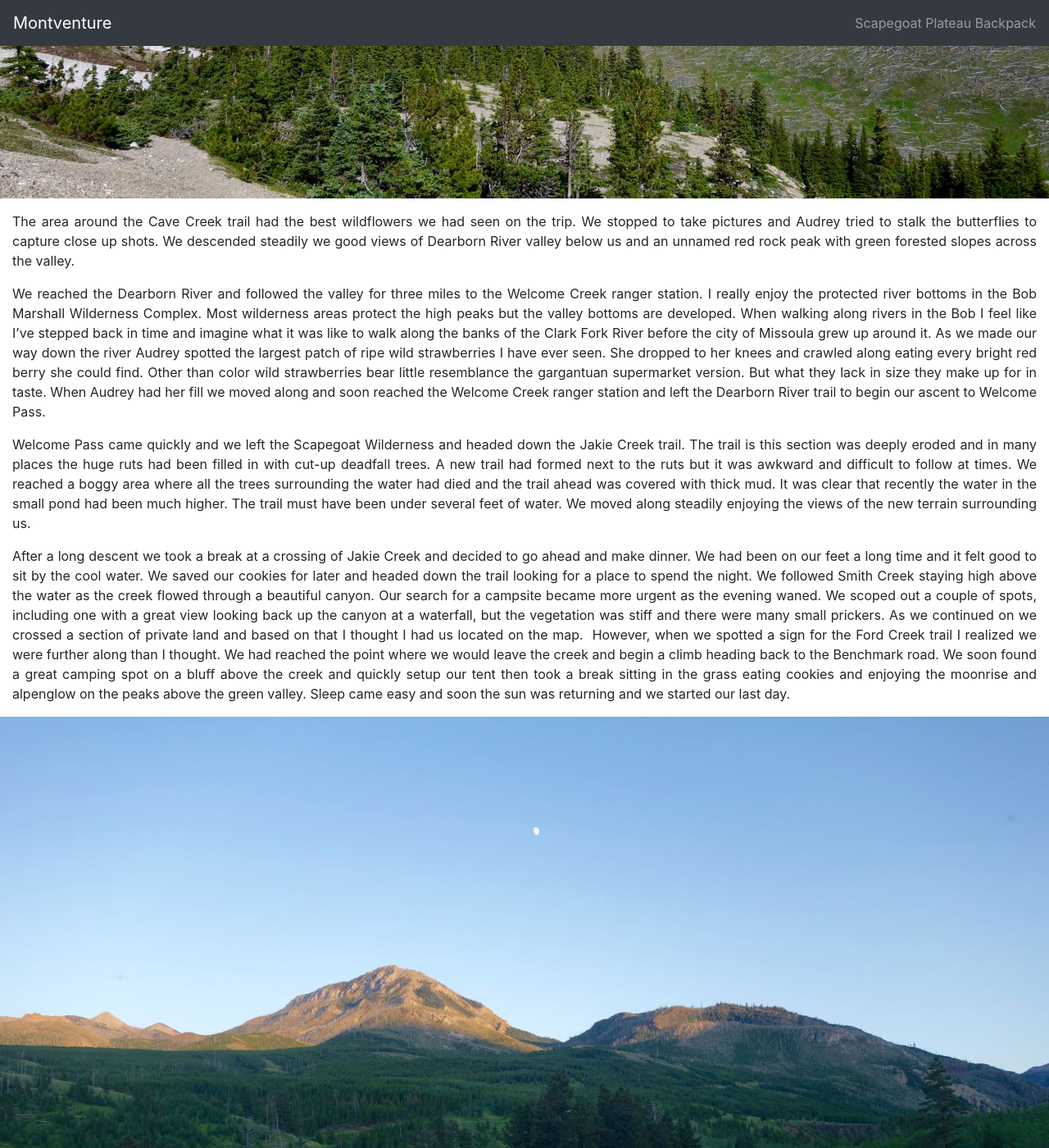
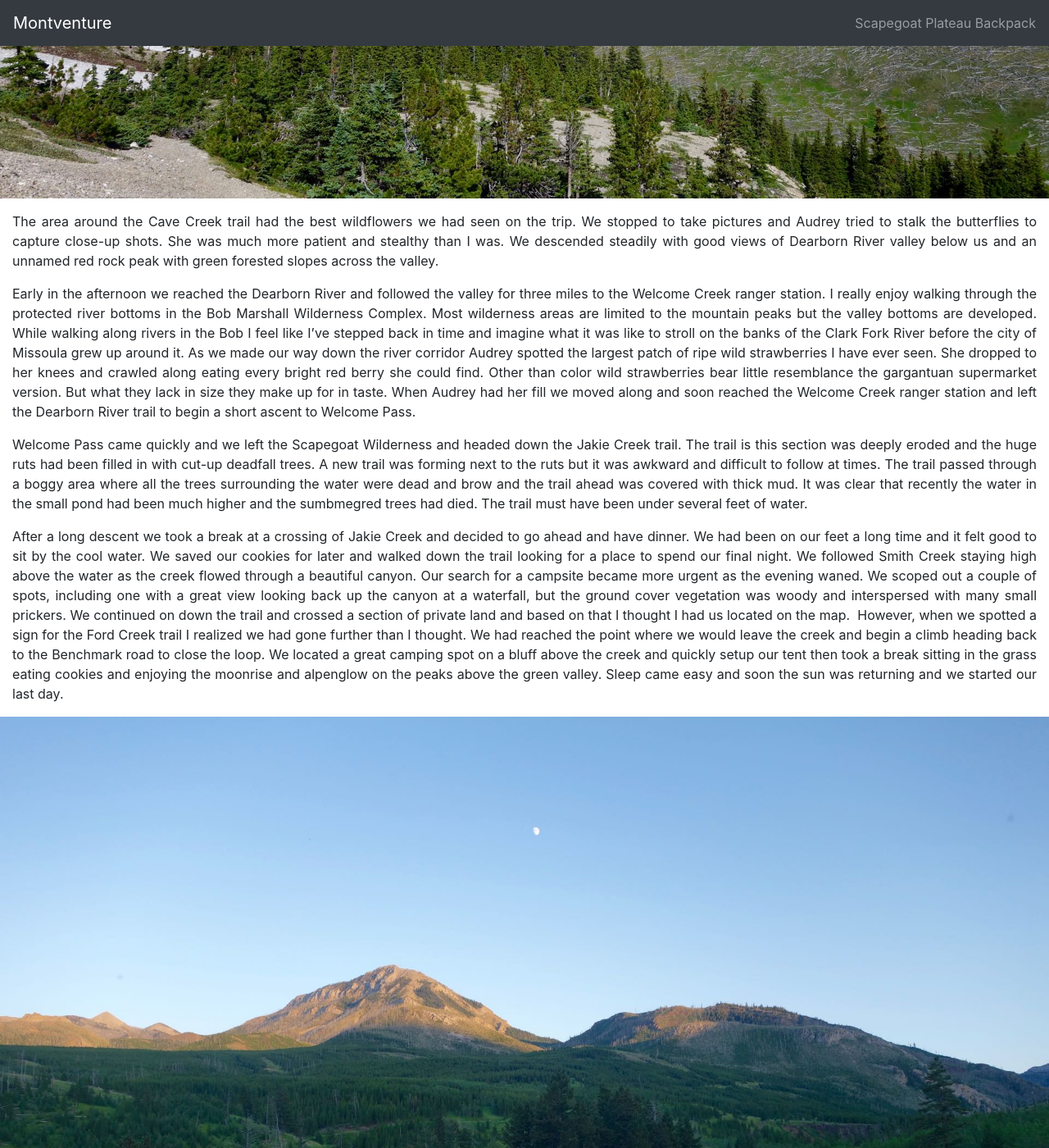
Before and after one commit to aaron/montventure, a Jekyll site: the page built from _posts/2018-07-23-scapegoat-plateau-backpack.md, in a window 1280 px wide and 1400 px high, scrolled down 8172 px. Shown: the whole window at 82% size. Built offline with Jekyll 4.4.1, drawn with Linux system fonts in a browser that asks for light colours; some of the changed text lies outside the part shown.

Commit message:
completed edits

```diff
--- a/_posts/2018-07-23-scapegoat-plateau-backpack.md
+++ b/_posts/2018-07-23-scapegoat-plateau-backpack.md
@@ -46,11 +46,9 @@ Audrey was justifiably concerned about our planned descent route down into the G
 
 As we descended toward the cliffs we spotted cairns confirming our course and we soon spotted the dirt path on the valley wall. Thankfully, when we reached the high traverse the trail was well worn-in from use over the last couple of years. It was not dangerous, but certainly kept us focused. In places the trail crossed a steep earthen slope that funneled down to a drop over the cliff below. A stumble here could end badly. We proceeded carefully and were soon dropped down a steep slope, crossed a creek, and rejoined an official trail. We made good time walking down the Green Fork valley and took a short side trip to swim in a small unnamed lake. Waterfalls were emanating from the cliff walls in the distance making a dramatic demonstration of what happens to the water that disappears into the ground on the plateau.
 
-{% comment %} -- edited to here -- {% endcomment %}
-
 {% include image.html image="green-fork.jpg" %}
 
-From the lake we climbed up a trail heading for Halfmoon Basin. After a long day on our feet the climb up to the ridge seemed to drag on. But we were both in good spirits and were rewarded with views of the vertical cliff walls as we descended down to Halfmoon Creek. This is a popular area and I thought we would encounter our first people of the trip but was quite surprised to find the established camp sites all empty. We found a quiet place by the creek and made dinner before deciding if we would camp or continue farther up the trail. We took our time eating, re-filled our water, and then decided to walk a bit more. With dinner done and full water bottles we were free to camp anywhere that looked like a nice spot. We left the creek and entered a burned area where the trees were completely absent allowing for great views of the Halfmoon Park cliffs with the sun descending behind them. Just short of the pass we spotted an amazing site in a small meadow just below the cliffs. The area was surrounded by burned snags but with our tent in the middle of the little clearing it was unlikely that any of them would reach us if they fell. It was a warm and breezy night and we both slept well.
+From the lake we climbed up a trail over a ridge to reach Halfmoon Basin. After a long day on our feet the climb up to the ridge seemed to drag on. But we were both in good spirits and were rewarded with views of the vertical cliff walls as we descended down to Halfmoon Creek. This is a popular area and I thought we would encounter our first people of the trip but was quite surprised to find the established camp sites all empty. We left the tail and picked out a quiet place by the creek to take a break and made dinner before deciding if we would camp or continue farther up the trail. We took our time eating, re-filled our water, and then decided to walk a bit more. With dinner done and full water bottles we were free to camp anywhere that looked like a nice spot. We left the creek and entered a burned area no standing trees allowing for great views of the Halfmoon Park cliffs with the sun descending behind them. Just short of the pass we spotted an idyllic site in a small meadow just below the cliffs. The meadow was surrounded by burned snags but with our tent in the middle of the little clearing it was unlikely that any of them would reach us if they fell. It was a warm and breezy night and we both slept well.
 
 <div class="row no-gutters">
   <div class="col-md-6">
@@ -61,28 +59,28 @@ From the lake we climbed up a trail heading for Halfmoon Basin. After a long day
   </div>
 </div>
 
-Each morning we seemed to get more efficient with packing up and getting started. This morning we decided to start walking and take a break for breakfast down the trail. From the pass right above our campsite we had excellent views of the cliff walls in both directions. We passed a junction for the Dearborn river trail and found a pleasant rock in the sunshine to have breakfast and coffee. We took our time but when we started packing up to go Audrey gave me a hard time for taking so long with my backpack. I finally pulled it together and then quickly jumped up to strap my pack on as fast as could. As soon as I was finished I said to Audrey, "WHAT IS TAKING YOU SO LONG?", and we both got a good laugh out of it.
+Each morning we seemed to get more efficient with packing up and getting started. On our fourth morning we decided to start walking and take a break for breakfast somewhere down the trail. From the pass right above our campsite we had excellent views of the cliff walls extending in both directions. We passed a junction for the Dearborn river trail and found a pleasant rock in the sunshine to have breakfast and coffee. We took our time but when we started packing up to go Audrey gave me a hard time for taking so long with my backpack. I finally pulled it together and then quickly jumped up to strap my pack on as fast as could. As soon as I was finished I said to Audrey, "WHAT IS TAKING YOU SO LONG?", and we both got a good laugh out of it.
 
-As the trail turned toward the north to circle around a ridge we had excellent views of the plateau cliffs capped by Scapegoat Mountain. We stopped several times to take pictures and it seemed like each spot was better than the last. We stopped to take a short break and consult the map. We soon discovered the junction with the Cave Creek trail was near and then looked up and  spotted a solo backpacker heading down it a short distance away. He was the first person we had seen in three days but his back was to us and as far as we know he did not know we were there.
+As the trail turned toward the north to traverse around a ridge we had excellent views of the plateau cliffs capped by Scapegoat Mountain. We stopped several times to take pictures and it seemed like each spot was better than the last. On the far side of the ridge we stopped to take a short break and consult the map and discovered the junction with the Cave Creek trail was near. We heard something, glanced up, and  spotted a solo backpacker heading away from us down he adjoining trail a short distance away. This was the first person we had seen since we left the car and his back was to us so I doubt he had any idea we were there.
 
 <div>
   {% include image.html image="cliffs-and-mountain.jpg" %}
 </div>
 
-The area around the Cave Creek trail had the best wildflowers we had seen on the trip. We stopped to take pictures and Audrey tried to stalk the butterflies to capture close up shots. We descended steadily we good views of Dearborn River valley below us and an unnamed red rock peak with green forested slopes across the valley.
+The area around the Cave Creek trail had the best wildflowers we had seen on the trip. We stopped to take pictures and Audrey tried to stalk the butterflies to capture close-up shots. She was much more patient and stealthy than I was. We descended steadily with good views of Dearborn River valley below us and an unnamed red rock peak with green forested slopes across the valley.
 
-We reached the Dearborn River and followed the valley for three miles to the Welcome Creek ranger station. I really enjoy the protected river bottoms in the Bob Marshall Wilderness Complex. Most wilderness areas protect the high peaks but the valley bottoms are developed. When walking along rivers in the Bob I feel like I've stepped back in time and imagine what it was like to walk along the banks of the Clark Fork River before the city of Missoula grew up around it. As we made our way down the river Audrey spotted the largest patch of ripe wild strawberries I have ever seen. She dropped to her knees and crawled along eating every bright red berry she could find. Other than color wild strawberries bear little resemblance the gargantuan supermarket version. But what they lack in size they make up for in taste. When Audrey had her fill we moved along and soon reached the Welcome Creek ranger station and left the Dearborn River trail to begin our ascent to Welcome Pass.
+Early in the afternoon we reached the Dearborn River and followed the valley for three miles to the Welcome Creek ranger station. I really enjoy walking through the protected river bottoms in the Bob Marshall Wilderness Complex. Most wilderness areas are limited to the mountain peaks but the valley bottoms are developed. While walking along rivers in the Bob I feel like I've stepped back in time and imagine what it was like to stroll on the banks of the Clark Fork River before the city of Missoula grew up around it. As we made our way down the river corridor Audrey spotted the largest patch of ripe wild strawberries I have ever seen. She dropped to her knees and crawled along eating every bright red berry she could find. Other than color wild strawberries bear little resemblance the gargantuan supermarket version. But what they lack in size they make up for in taste. When Audrey had her fill we moved along and soon reached the Welcome Creek ranger station and left the Dearborn River trail to begin a short ascent to Welcome Pass.
 
-Welcome Pass came quickly and we left the Scapegoat Wilderness and headed down the Jakie Creek trail. The trail is this section was deeply eroded and in many places the huge ruts had been filled in with cut-up deadfall trees. A new trail had formed next to the ruts but it was awkward and difficult to follow at times. We reached a boggy area where all the trees surrounding the water had died and the trail ahead was covered with thick mud. It was clear that recently the water in the small pond had been much higher. The trail must have been under several feet of water. We moved along steadily enjoying the views of the new terrain surrounding us.
+Welcome Pass came quickly and we left the Scapegoat Wilderness and headed down the Jakie Creek trail. The trail is this section was deeply eroded and the huge ruts had been filled in with cut-up deadfall trees. A new trail was forming next to the ruts but it was awkward and difficult to follow at times. The trail passed through a boggy area where all the trees surrounding the water were dead and brow and the trail ahead was covered with thick mud. It was clear that recently the water in the small pond had been much higher and the sumbmegred trees had died. The trail must have been under several feet of water.
 
-After a long descent we took a break at a crossing of Jakie Creek and decided to go ahead and make dinner. We had been on our feet a long time and it felt good to sit by the cool water. We saved our cookies for later and headed down the trail looking for a place to spend the night. We followed Smith Creek staying high above the water as the creek flowed through a beautiful canyon. Our search for a campsite became more urgent as the evening waned. We scoped out a couple of spots, including one with a great view looking back up the canyon at a waterfall, but the vegetation was stiff and there were many small prickers. As we continued on we crossed a section of private land and based on that I thought I had us located on the map.  However, when we spotted a sign for the Ford Creek trail I realized we were further along than I thought. We had reached the point where we would leave the creek and begin a climb heading back to the Benchmark road. We soon found a great camping spot on a bluff above the creek and quickly setup our tent then took a break sitting in the grass eating cookies and enjoying the moonrise and alpenglow on the peaks above the green valley. Sleep came easy and soon the sun was returning and we started our last day.
+After a long descent we took a break at a crossing of Jakie Creek and decided to go ahead and have dinner. We had been on our feet a long time and it felt good to sit by the cool water. We saved our cookies for later and walked down the trail looking for a place to spend our final night. We followed Smith Creek staying high above the water as the creek flowed through a beautiful canyon. Our search for a campsite became more urgent as the evening waned. We scoped out a couple of spots, including one with a great view looking back up the canyon at a waterfall, but the ground cover vegetation was woody and interspersed with many small prickers. We continued on down the trail and crossed a section of private land and based on that I thought I had us located on the map.  However, when we spotted a sign for the Ford Creek trail I realized we had gone further than I thought. We had reached the point where we would leave the creek and begin a climb heading back to the Benchmark road to close the loop. We located a great camping spot on a bluff above the creek and quickly setup our tent then took a break sitting in the grass eating cookies and enjoying the moonrise and alpenglow on the peaks above the green valley. Sleep came easy and soon the sun was returning and we started our last day.
 
 {% include image.html image="alpenglow.jpg" %}
 
-We both woke early ready to get on the trail and complete our 5 day loop. Just before we started walking I glanced across the valley and spotted a group of 8 backpackers moving along an old road bench. They were pretty far away and I doubt that they saw us. We shouldered our packs and walked up through open forests and wide grassy meadows dotted with wildflowers. As we gained elevation there were some views of Crown Mountain, nothing like the expansive views from our days up on the plateau. But the pleasant walking and warm sunshine made for an enjoyable morning. Soon we reached the low pass and started an efficient descent to the Double Falls campground. When we reached the campground there was no bridge over the creek and we had to wade through the water one last time.
+We both woke early ready to get on the trail and complete our five day loop. Just before we started walking I glanced across the valley and spotted a group of eight backpackers hiking along an old road bench. They were pretty far away and I doubt that they saw us. We shouldered our packs and walked up through open forests and wide grassy meadows dotted with wildflowers. As we gained elevation there were some views of Crown Mountain, nothing like the expansive views from our days up on the plateau. But the pleasant walking and warm sunshine made for an enjoyable morning. Soon we reached the low pass and started an efficient descent to the Double Falls campground. When we reached the campground there was no bridge over the creek and we had to wade through the water one last time.
 
 Surprisingly, the Double Falls campground was empty. I could hear water rushing through the trees and we took a slight diversion to check out the falls before heading up to the road to walk back to our car. Double Falls was bigger than I expected and did indeed consist of two stair step cascades living up to its name. Neither of us were looking forward to the final mile on the dusty Benchmark road. Audrey had saved two precious energy chews for the final mile. One for each of us. We decided to each put one in our mouth and not chew it until we reached the car. It takes a bit of concentration to keep yourself from automatically chewing and that slight distraction coupled with the challenged of finishing before it dissolved helped speed us along the road. Soon we reached the car, took off our packs, and broke into the can of Pringles and package of Oreos we had stashed.
 
-Audrey and I had an amazing trip and wonderful time together. Audrey has come a long ways since we started doing these trips two years ago. She can now move at a good pace all day long. I'm already thinking about ideas for next summer!
+Audrey and I had an amazing trip and wonderful time together. Audrey has come a long ways since we started doing these trips two years ago. I'm already thinking about ideas for next summer!
 
 {% include image.html image="meadow.jpg" %}
```
